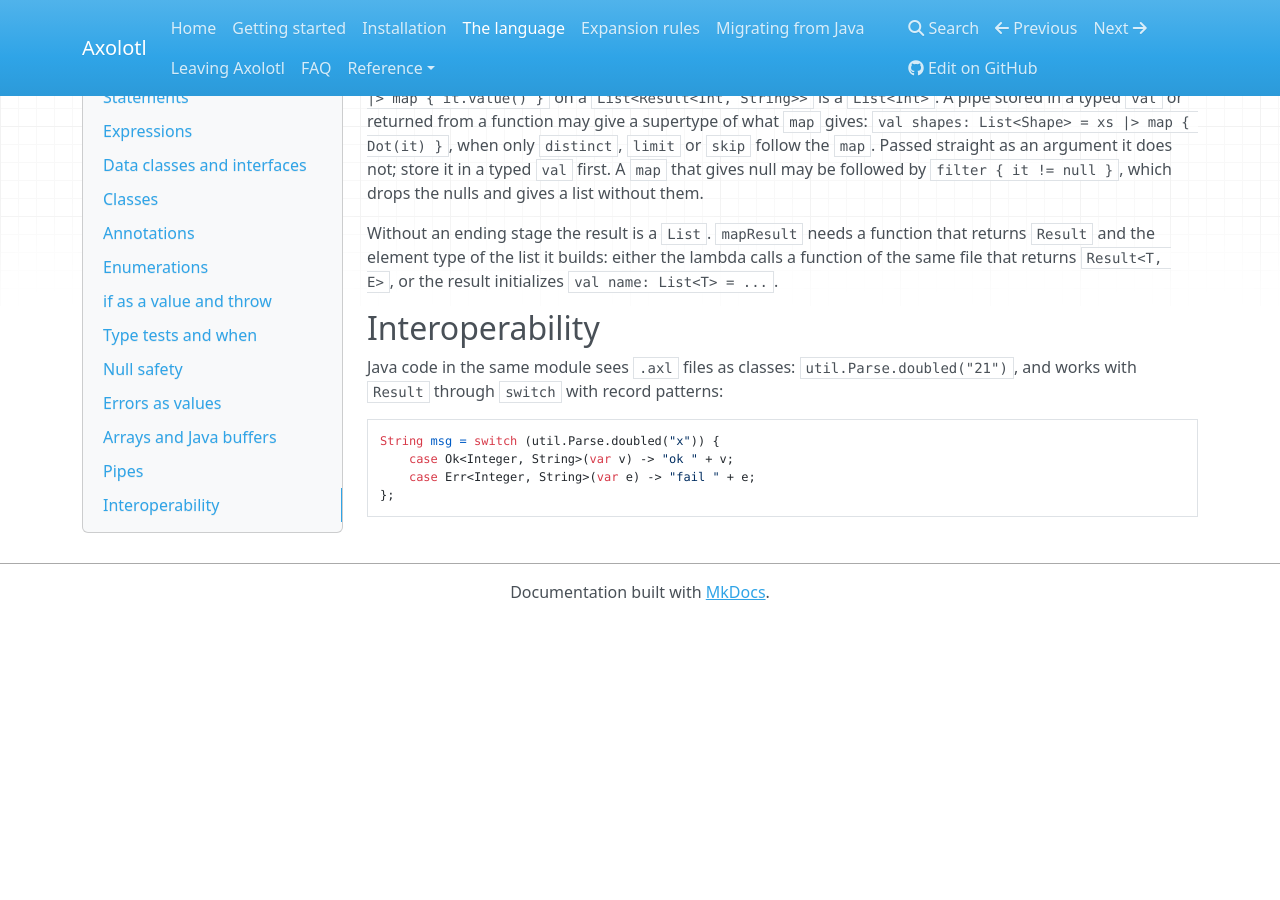
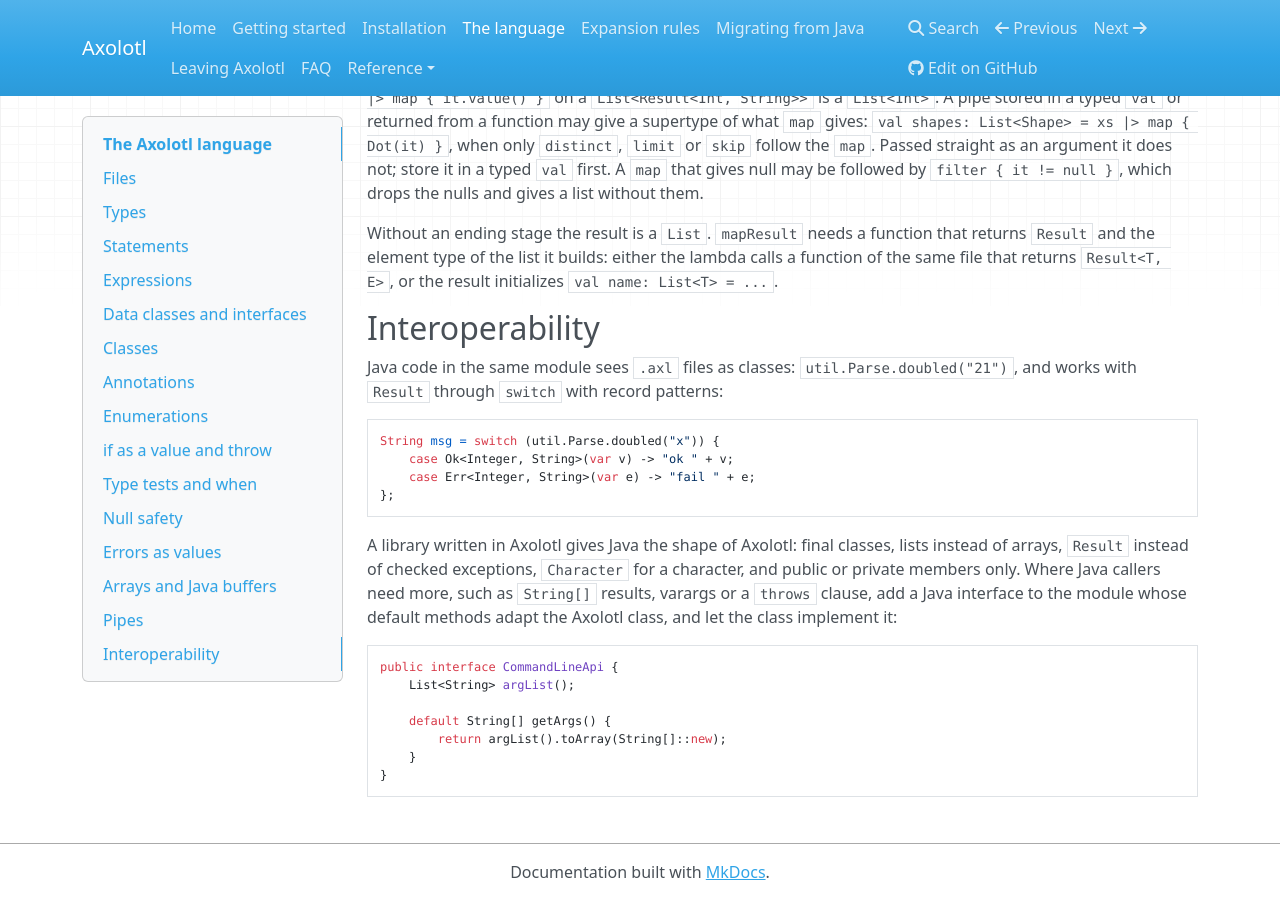
Before and after one commit to k1ngmang/axolotl-lang, an MkDocs documentation site: the page built from docs/language.md, in a window 1280 px wide and 900 px high, scrolled down 10405 px. Built offline with MkDocs 1.6.1, drawn with Linux system fonts in a browser that asks for light colours; nearby versions of some CDN libraries; before the commit the page ends 11025 px from its top, so only the background shows below that.

Commit message:
Document what a library in Axolotl gives Java callers

````diff
--- a/docs/language.md
+++ b/docs/language.md
@@ -506,3 +506,18 @@ String msg = switch (util.Parse.doubled("x")) {
     case Err<Integer, String>(var e) -> "fail " + e;
 };
 ```
+
+A library written in Axolotl gives Java the shape of Axolotl: final classes, lists instead of arrays, `Result`
+instead of checked exceptions, `Character` for a character, and public or private members only. Where Java
+callers need more, such as `String[]` results, varargs or a `throws` clause, add a Java interface to the module
+whose default methods adapt the Axolotl class, and let the class implement it:
+
+```java
+public interface CommandLineApi {
+    List<String> argList();
+
+    default String[] getArgs() {
+        return argList().toArray(String[]::new);
+    }
+}
+```
````
Also changed, not shown: docs/decisions.md (+1 -0 lines).
